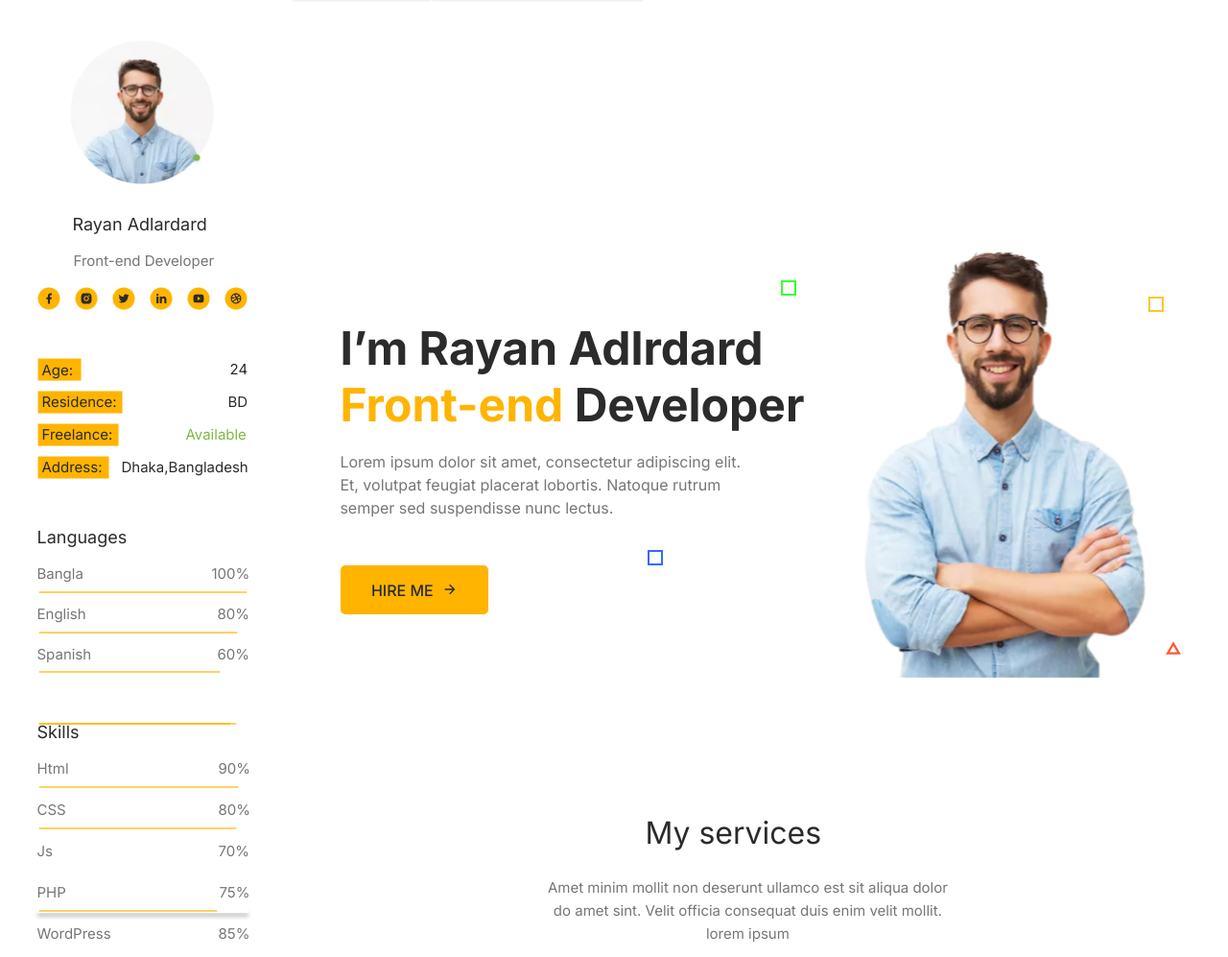
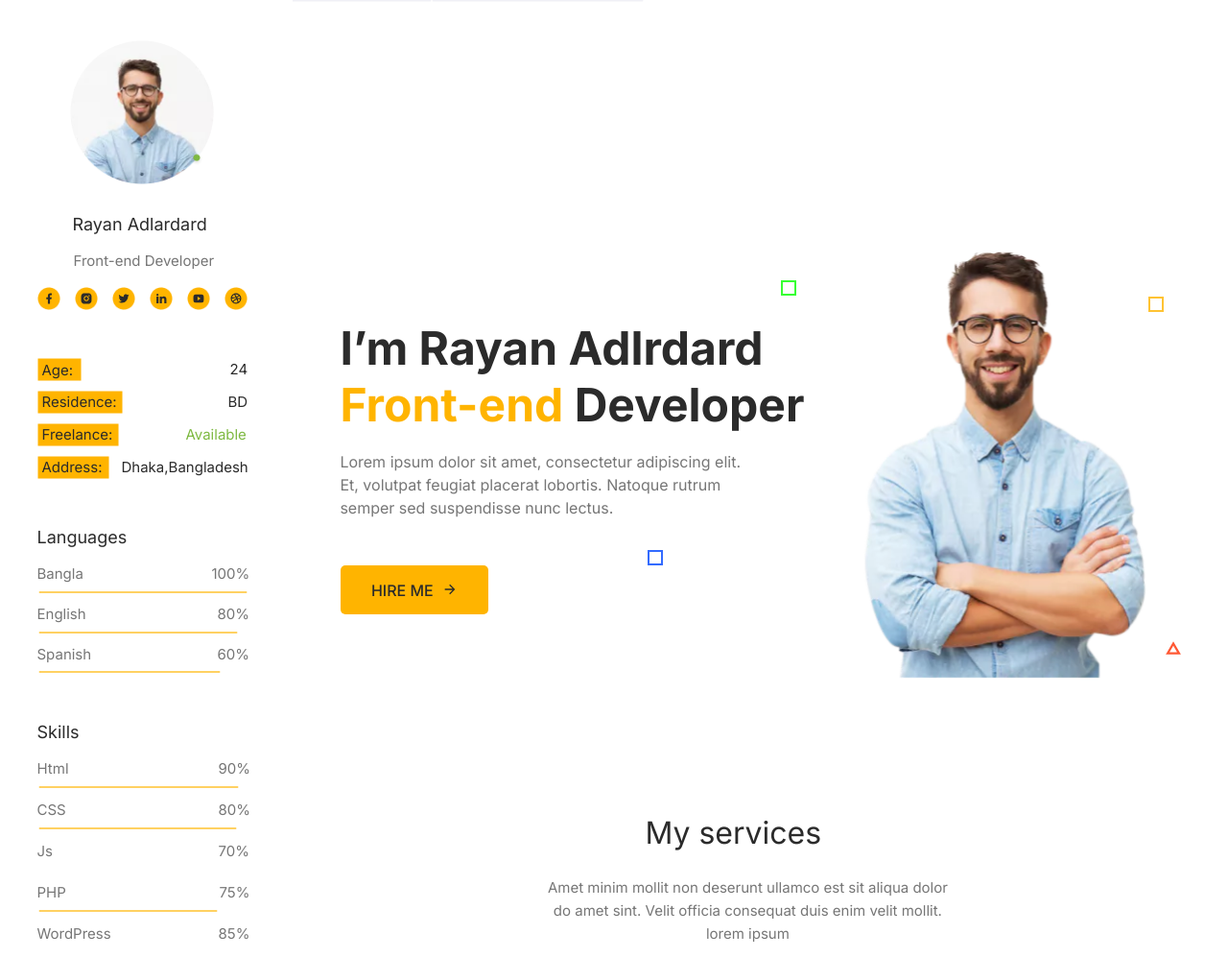
Before and after one commit to dhruv-upreti/lldproject, a website built with Parcel: page index.html in a window 1280 px wide. Shown: the top 997 px of the page at 96% size. Built offline with nearby package versions, Linux system fonts and the light colour scheme.

Commit message:
Siddharth Changes

```diff
--- a/index.html
+++ b/index.html
@@ -394,11 +394,11 @@
               </span>
             </div>
             <div>
-              <img
+            <!--   <img
                 src="public/playground_assets/rectangle172539-n12v-200h.png"
                 alt="Rectangle172539"
                 class="left-menu-rectangle17"
-              />
+              /> -->
             </div>
             <div class="left-menu-p-h-p">
               <span class="left-menu-text48 ParagraphProgress-15">
@@ -424,11 +424,11 @@
               </span>
             </div>
             <div>
-              <img
+         <!--      <img
                 src="public/playground_assets/rectangle212551-ijh-200h.png"
                 alt="Rectangle212551"
                 class="left-menu-rectangle21"
-              />
+              /> -->
             </div>
           </div>
           <img
--- a/left-menu.css
+++ b/left-menu.css
@@ -472,7 +472,6 @@
   width: 220px;
   height: 0px;
   position: absolute;
-  box-shadow: 0px 4px 4px 0px rgba(0, 0, 0, 0.25);
 }
 .left-menu-about {
   top: 372.5px;
```
